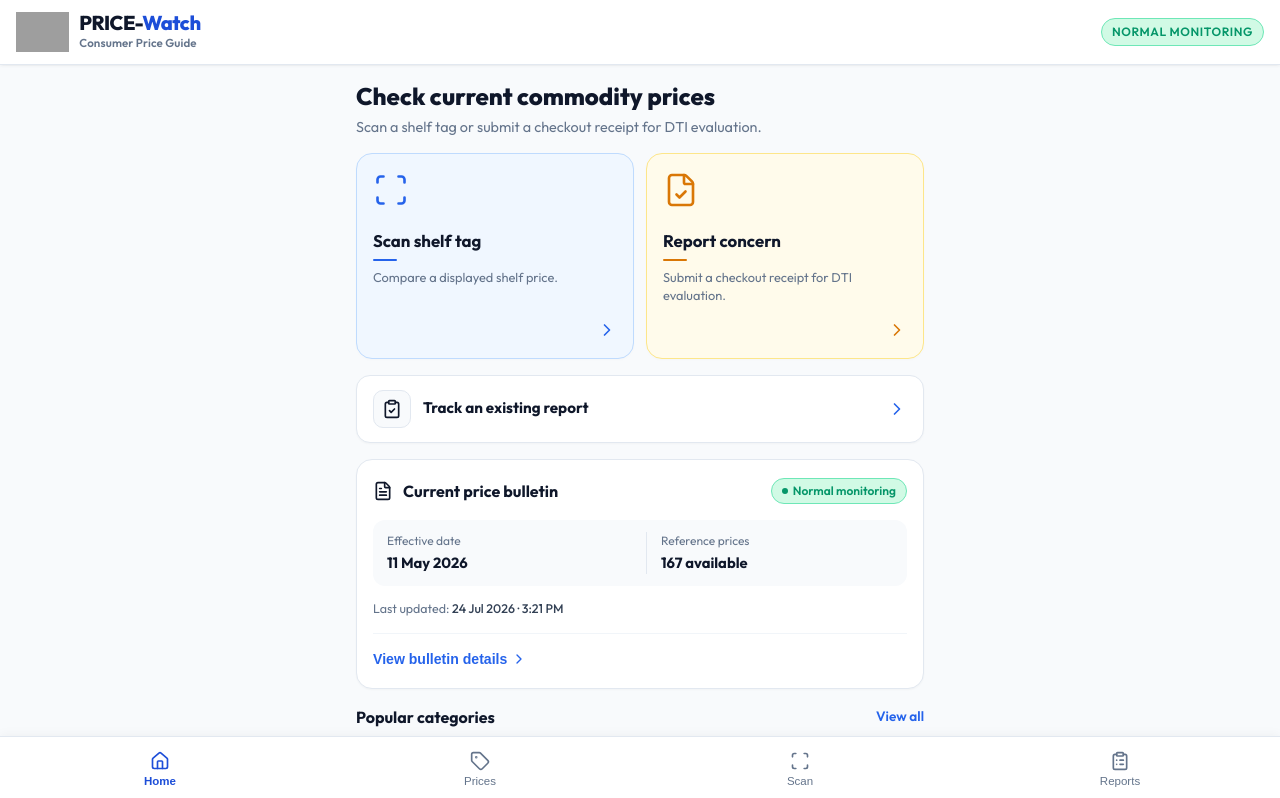
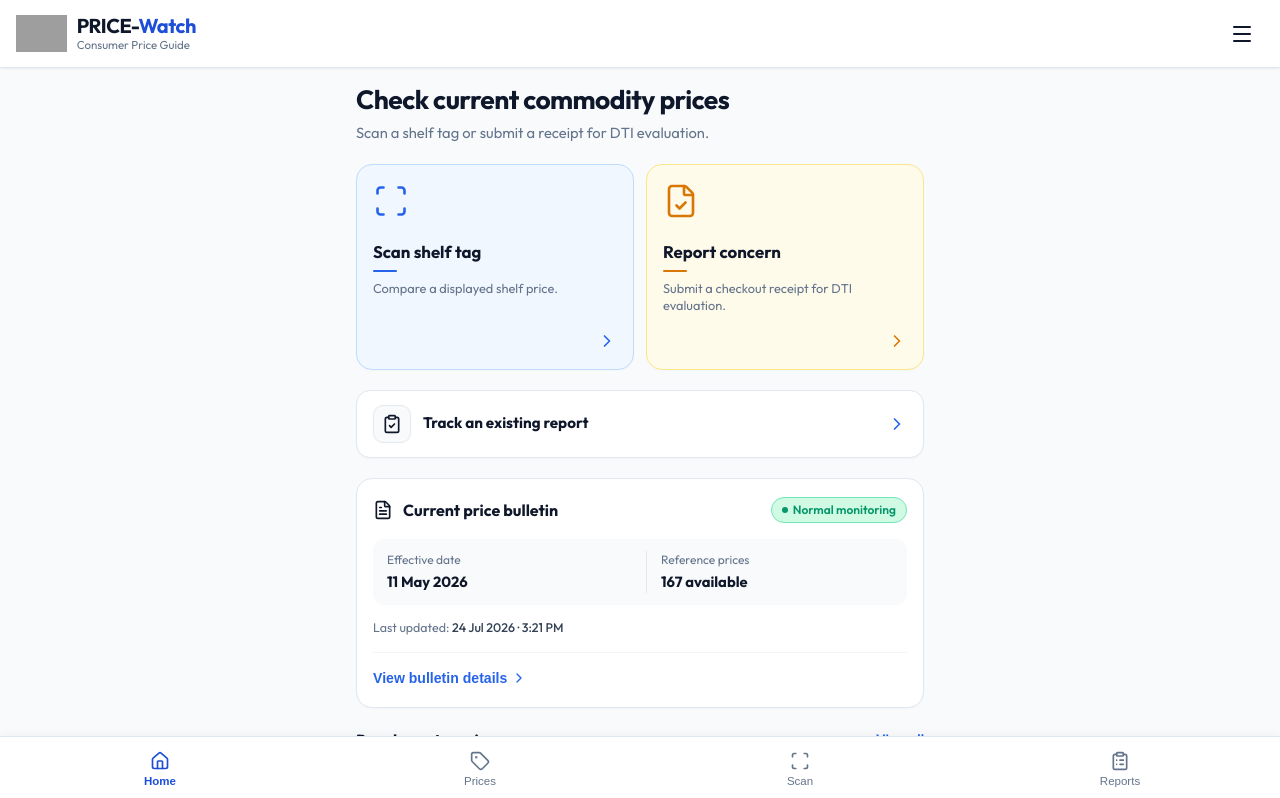
Before and after one commit to Xx4Fun/CAP_DTI, a React (Vite) app in the folder customer-pwa/: page / in a window 1280 px wide. Shown: the top 798 px of the page. Built offline with nearby package versions, Linux system fonts and the light colour scheme; no server answers; grey boxes are pictures that could not be loaded.

Commit message:
refactor(customer-pwa): refine shared header height/padding, remove redundant Normal Monitoring badge, add menu button & exceptional notice banner, and update Home introduction wording

```diff
--- a/customer-pwa/src/components/Home.tsx
+++ b/customer-pwa/src/components/Home.tsx
@@ -24,14 +24,14 @@ export const Home: React.FC<HomeProps> = ({ setActiveTab, stateOfCalamity }) =>
   };
 
   return (
-    <div style={{ display: 'flex', flexDirection: 'column', gap: '16px' }}>
+    <div style={{ display: 'flex', flexDirection: 'column', gap: '20px' }}>
       {/* 1. Hero Header */}
-      <div>
-        <h1 style={{ fontSize: '1.5rem', fontWeight: 800, color: '#0f172a', marginBottom: '6px', lineHeight: 1.25 }}>
+      <div style={{ marginBottom: '0px' }}>
+        <h1 style={{ fontSize: '1.65rem', fontWeight: 700, color: '#0f172a', marginBottom: '6px', lineHeight: '32px', letterSpacing: '-0.02em' }}>
           Check current commodity prices
         </h1>
-        <p style={{ color: '#64748b', fontSize: '0.9rem', lineHeight: 1.4 }}>
-          Scan a shelf tag or submit a checkout receipt for DTI evaluation.
+        <p style={{ color: '#64748b', fontSize: '0.92rem', lineHeight: '22px' }}>
+          Scan a shelf tag or submit a receipt for DTI evaluation.
         </p>
       </div>
 
--- a/customer-pwa/src/components/Navbar.tsx
+++ b/customer-pwa/src/components/Navbar.tsx
@@ -1,5 +1,5 @@
-import React from 'react';
-import { Home, Tag, Scan, ClipboardList, AlertTriangle } from 'lucide-react';
+import React, { useState, useEffect } from 'react';
+import { Home, Tag, Scan, ClipboardList, AlertTriangle, Menu, WifiOff, X } from 'lucide-react';
 
 interface NavbarProps {
   activeTab: string;
@@ -8,42 +8,166 @@ interface NavbarProps {
 }
 
 export const Navbar: React.FC<NavbarProps> = ({ activeTab, setActiveTab, stateOfCalamity }) => {
+  const [isMenuOpen, setIsMenuOpen] = useState(false);
+  const [isOffline, setIsOffline] = useState(!navigator.onLine);
+
+  useEffect(() => {
+    const handleOnline = () => setIsOffline(false);
+    const handleOffline = () => setIsOffline(true);
+    window.addEventListener('online', handleOnline);
+    window.addEventListener('offline', handleOffline);
+    return () => {
+      window.removeEventListener('online', handleOnline);
+      window.removeEventListener('offline', handleOffline);
+    };
+  }, []);
+
   return (
     <>
-      <header className="navbar-top">
-        <div style={{ display: 'flex', alignItems: 'center', gap: '10px' }}>
+      <header className="navbar-top" style={{ height: '68px', padding: '0 16px', display: 'flex', alignItems: 'center', justifyContent: 'space-between' }}>
+        <div className="brand" style={{ display: 'flex', alignItems: 'center', gap: '10px', minWidth: 0 }}>
           <img
+            className="brand-logo"
             src="/logo_icon.png"
-            alt="PRICE-Watch Tag Icon"
+            alt=""
             style={{
-              height: '40px',
+              height: '38px',
               width: 'auto',
               objectFit: 'contain',
-              mixBlendMode: 'multiply'
+              mixBlendMode: 'multiply',
+              flexShrink: 0
             }}
           />
-          <div>
-            <div style={{ fontSize: '1.25rem', fontWeight: 800, letterSpacing: '-0.025em', lineHeight: 1.1 }}>
+          <div className="brand-text" style={{ display: 'flex', flexDirection: 'column', justifyContent: 'center', minWidth: 0 }}>
+            <div className="brand-name" style={{ fontSize: '1.25rem', fontWeight: 700, lineHeight: '1.1', whiteSpace: 'nowrap', letterSpacing: '-0.025em' }}>
               <span style={{ color: '#0f172a' }}>PRICE-</span>
               <span style={{ color: '#1d4ed8' }}>Watch</span>
             </div>
-            <div style={{ fontSize: '0.72rem', color: '#64748b', fontWeight: 600, letterSpacing: '0.01em' }}>
+            <div className="brand-subtitle" style={{ fontSize: '0.72rem', color: '#64748b', fontWeight: 400, lineHeight: '1.1', whiteSpace: 'nowrap', marginTop: '2px' }}>
               Consumer Price Guide
             </div>
           </div>
         </div>
 
-        {stateOfCalamity ? (
-          <span className="badge badge-red" style={{ animation: 'pulse 2s infinite' }}>
-            <AlertTriangle size={12} /> CALAMITY PROTOCOLS
-          </span>
-        ) : (
-          <span className="badge badge-green">
-            NORMAL MONITORING
-          </span>
-        )}
+        <button
+          className="menu-button"
+          onClick={() => setIsMenuOpen(!isMenuOpen)}
+          aria-label={isMenuOpen ? "Close menu" : "Open menu"}
+          style={{
+            minWidth: '44px',
+            minHeight: '44px',
+            width: '44px',
+            height: '44px',
+            display: 'flex',
+            alignItems: 'center',
+            justifyContent: 'center',
+            background: 'none',
+            border: 'none',
+            borderRadius: '10px',
+            color: '#0f172a',
+            cursor: 'pointer',
+            flexShrink: 0,
+            transition: 'background-color 0.15s ease'
+          }}
+        >
+          {isMenuOpen ? <X size={24} /> : <Menu size={24} />}
+        </button>
       </header>
 
+      {/* Exceptional Status Notices (Rendered BELOW Header, NOT inside Header) */}
+      {stateOfCalamity && (
+        <div
+          role="status"
+          aria-live="polite"
+          style={{
+            background: '#fef2f2',
+            borderBottom: '1px solid #fca5a5',
+            padding: '8px 16px',
+            display: 'flex',
+            alignItems: 'center',
+            gap: '8px',
+            fontSize: '0.8rem',
+            color: '#dc2626',
+            fontWeight: 600,
+            maxWidth: '600px',
+            margin: '0 auto'
+          }}
+        >
+          <AlertTriangle size={15} color="#dc2626" style={{ flexShrink: 0 }} />
+          <span>Price Freeze active · View applicable prices</span>
+        </div>
+      )}
+
+      {isOffline && !stateOfCalamity && (
+        <div
+          role="status"
+          aria-live="polite"
+          style={{
+            background: '#fffbeb',
+            borderBottom: '1px solid #fde68a',
+            padding: '8px 16px',
+            display: 'flex',
+            alignItems: 'center',
+            gap: '8px',
+            fontSize: '0.8rem',
+            color: '#b45309',
+            fontWeight: 600,
+            maxWidth: '600px',
+            margin: '0 auto'
+          }}
+        >
+          <WifiOff size={15} color="#b45309" style={{ flexShrink: 0 }} />
+          <span>Offline · Showing previously saved public price information</span>
+        </div>
+      )}
+
+      {/* Compact Quick Menu Drawer */}
+      {isMenuOpen && (
+        <div
+          style={{
+            position: 'fixed',
+            top: '68px',
+            left: 0,
+            right: 0,
+            background: '#ffffff',
+            borderBottom: '1px solid #e2e8f0',
+            boxShadow: '0 10px 15px -3px rgba(0,0,0,0.1)',
+            zIndex: 99,
+            padding: '16px',
+            maxWidth: '600px',
+            margin: '0 auto'
+          }}
+        >
+          <div style={{ display: 'flex', flexDirection: 'column', gap: '8px' }}>
+            <button
+              onClick={() => { setActiveTab('home'); setIsMenuOpen(false); }}
+              style={{ padding: '12px', textAlign: 'left', background: activeTab === 'home' ? '#eff6ff' : 'none', border: 'none', borderRadius: '8px', fontWeight: 600, color: activeTab === 'home' ? '#1d4ed8' : '#0f172a', cursor: 'pointer' }}
+            >
+              Home Dashboard
+            </button>
+            <button
+              onClick={() => { setActiveTab('prices'); setIsMenuOpen(false); }}
+              style={{ padding: '12px', textAlign: 'left', background: activeTab === 'prices' ? '#eff6ff' : 'none', border: 'none', borderRadius: '8px', fontWeight: 600, color: activeTab === 'prices' ? '#1d4ed8' : '#0f172a', cursor: 'pointer' }}
+            >
+              SRP Price Directory
+            </button>
+            <button
+              onClick={() => { setActiveTab('scan'); setIsMenuOpen(false); }}
+              style={{ padding: '12px', textAlign: 'left', background: activeTab === 'scan' ? '#eff6ff' : 'none', border: 'none', borderRadius: '8px', fontWeight: 600, color: activeTab === 'scan' ? '#1d4ed8' : '#0f172a', cursor: 'pointer' }}
+            >
+              Live Shelf Tag Scanner
+            </button>
+            <button
+              onClick={() => { setActiveTab('reports'); setIsMenuOpen(false); }}
+              style={{ padding: '12px', textAlign: 'left', background: activeTab === 'reports' ? '#eff6ff' : 'none', border: 'none', borderRadius: '8px', fontWeight: 600, color: activeTab === 'reports' ? '#1d4ed8' : '#0f172a', cursor: 'pointer' }}
+            >
+              Formal Receipt Reporting
+            </button>
+          </div>
+        </div>
+      )}
+
+      {/* Fixed 4-tab bottom navigation */}
       <nav className="nav-bottom">
         <button
           className={`nav-item ${activeTab === 'home' ? 'active' : ''}`}
```
